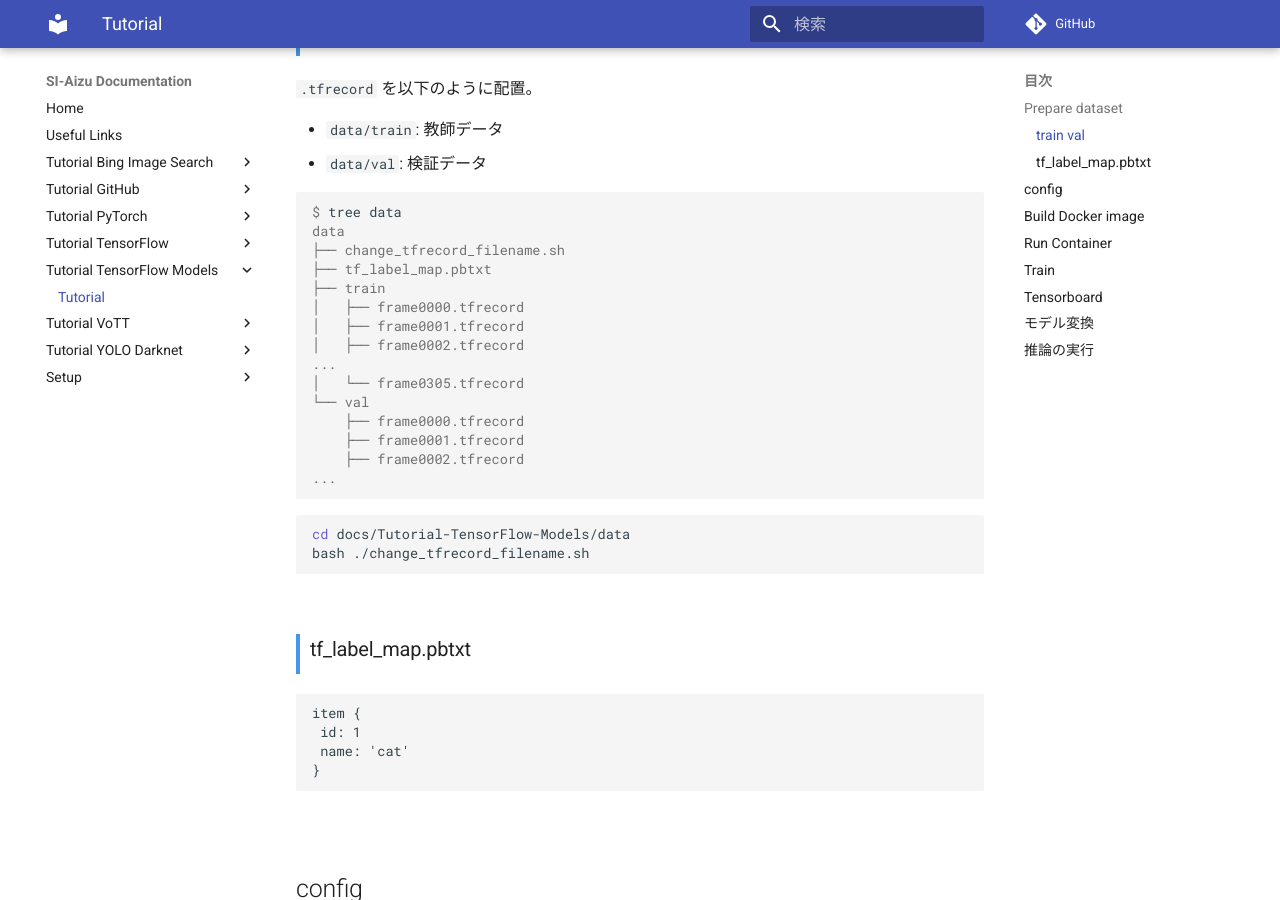
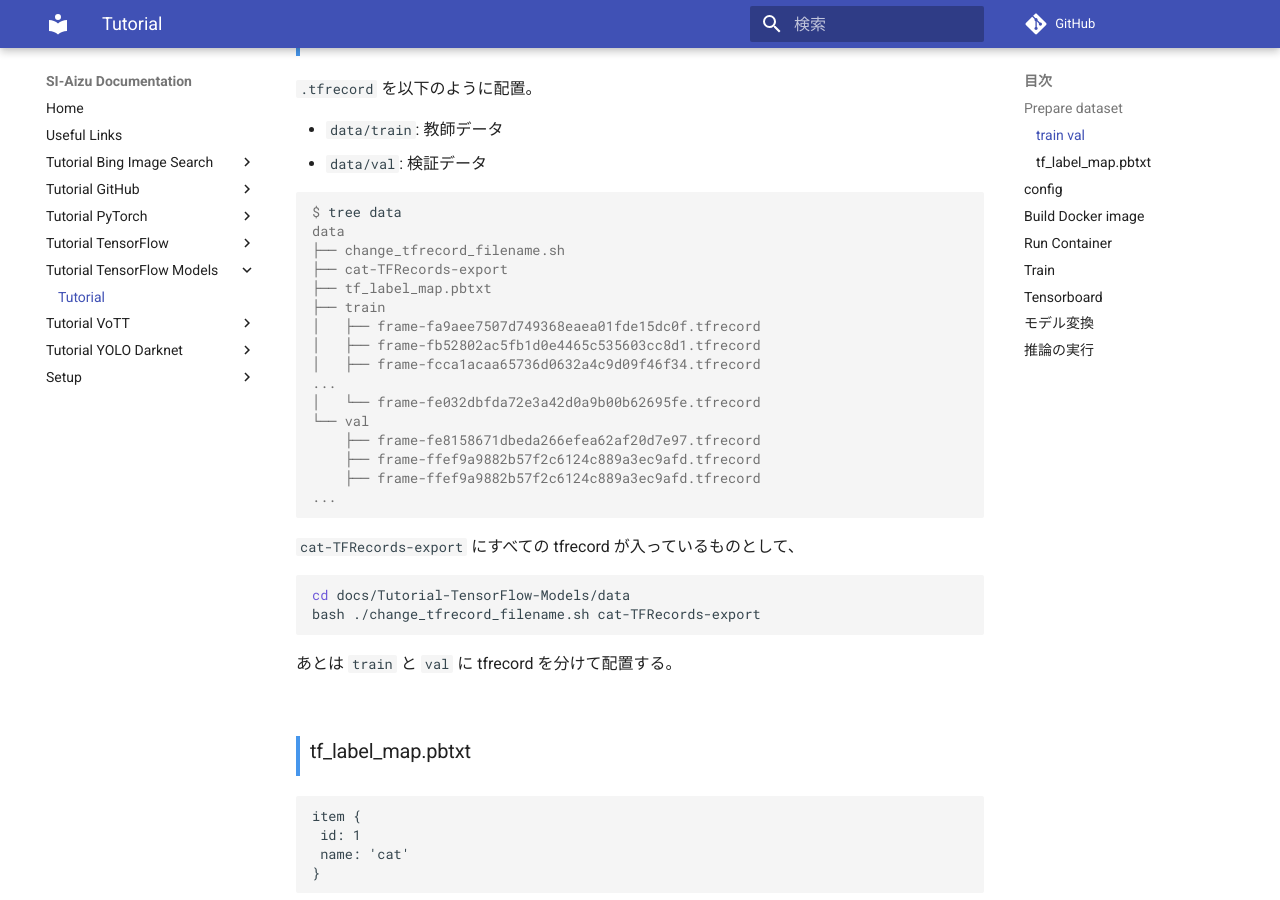
Before and after one commit to SI-Aizu/documentation, an MkDocs documentation site: the page built from docs/Tutorial-TensorFlow-Models/index.md, in a window 1280 px wide and 900 px high, scrolled down 509 px. Built offline with MkDocs 1.6.1 and Material for MkDocs 9.7.7, drawn with Linux system fonts in a browser that asks for light colours; comment, search, counter and statistics services are not loaded.

Commit message:
change frame name (#192)

````diff
--- a/docs/Tutorial-TensorFlow-Models/index.md
+++ b/docs/Tutorial-TensorFlow-Models/index.md
@@ -22,24 +22,29 @@ Inception v2 base SSD 300 の転移学習 (Transfer Learning)
 $ tree data
 data
 ├── change_tfrecord_filename.sh
+├── cat-TFRecords-export
 ├── tf_label_map.pbtxt
 ├── train
-│   ├── frame0000.tfrecord
-│   ├── frame0001.tfrecord
-│   ├── frame0002.tfrecord
+│   ├── frame-fa9aee7507d749368eaea01fde15dc0f.tfrecord
+│   ├── frame-fb52802ac5fb1d0e4465c535603cc8d1.tfrecord
+│   ├── frame-fcca1acaa65736d0632a4c9d09f46f34.tfrecord
 ...
-│   └── frame0305.tfrecord
+│   └── frame-fe032dbfda72e3a42d0a9b00b62695fe.tfrecord
 └── val
-    ├── frame0000.tfrecord
-    ├── frame0001.tfrecord
-    ├── frame0002.tfrecord
+    ├── frame-fe8158671dbeda266efea62af20d7e97.tfrecord
+    ├── frame-ffef9a9882b57f2c6124c889a3ec9afd.tfrecord
+    ├── frame-ffef9a9882b57f2c6124c889a3ec9afd.tfrecord
 ...
 ```
 
+`cat-TFRecords-export` にすべての tfrecord が入っているものとして、
+
 ```sh
 cd docs/Tutorial-TensorFlow-Models/data
-bash ./change_tfrecord_filename.sh
+bash ./change_tfrecord_filename.sh cat-TFRecords-export
 ```
+
+あとは `train` と `val` に tfrecord を分けて配置する。
 
 ### tf_label_map.pbtxt
 
````
Also changed, not shown: 3 other files.
